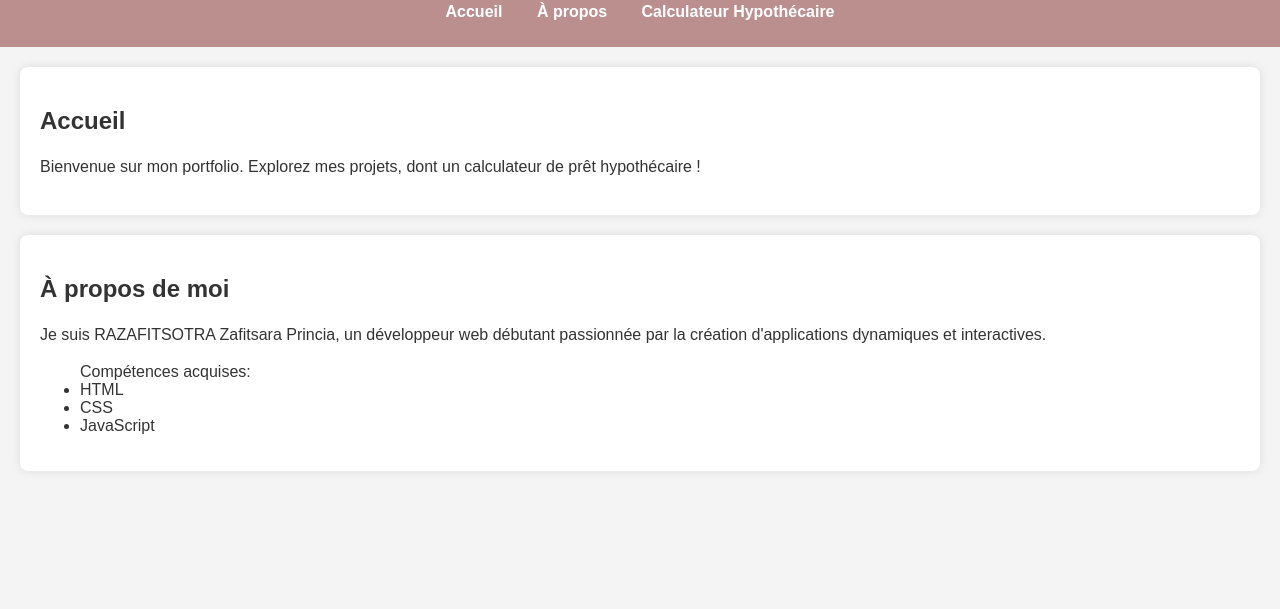
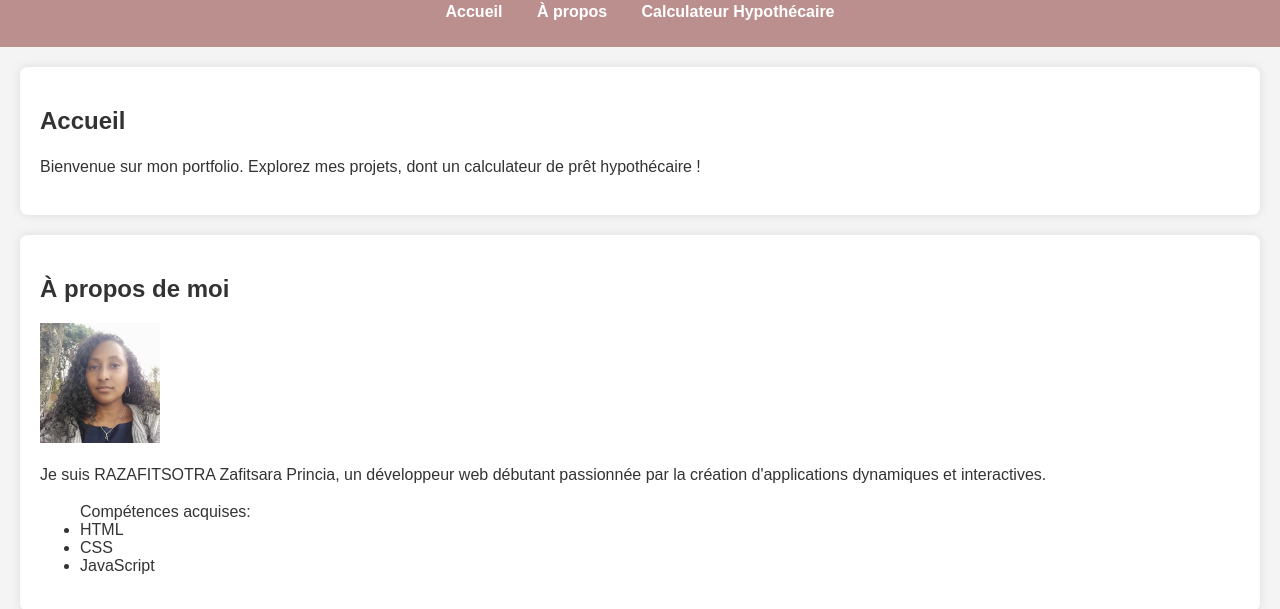
Before and after one commit to razafitsotraprincia/Portfolio, a plain HTML site: page index.html in a window 1280 px wide. Shown: the part 87-696 px from the top of the page. Drawn offline with Linux system fonts and the light colour scheme.

Commit message:
add image

```diff
--- a/index.html
+++ b/index.html
@@ -25,6 +25,7 @@
 
     <section id="about">
         <h2>À propos de moi</h2>
+        <img src="image.jpg" alt="Mon profil" width="120" height="120"/>
         <p>Je suis RAZAFITSOTRA Zafitsara Princia, un développeur web débutant passionnée par la création d'applications dynamiques et interactives.</p>
         <ul>Compétences acquises:
             <li>HTML</li>
```
